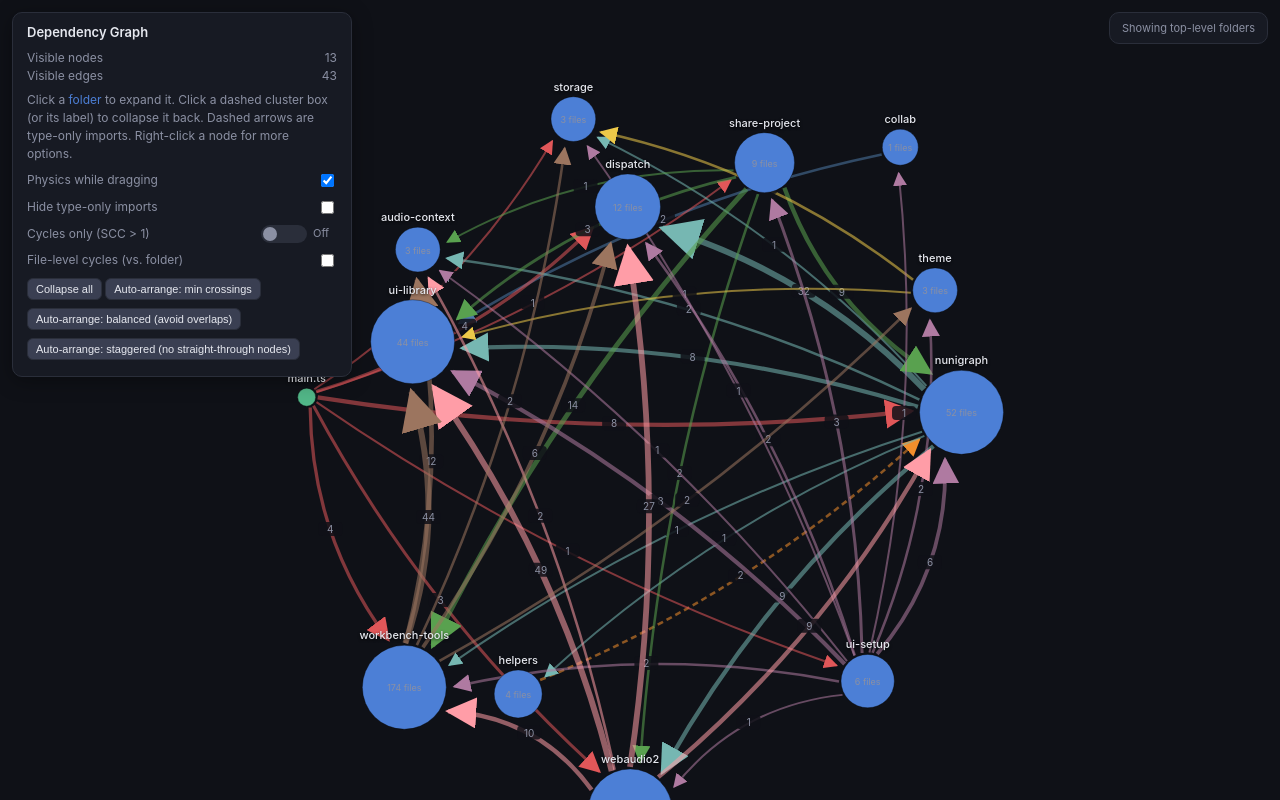
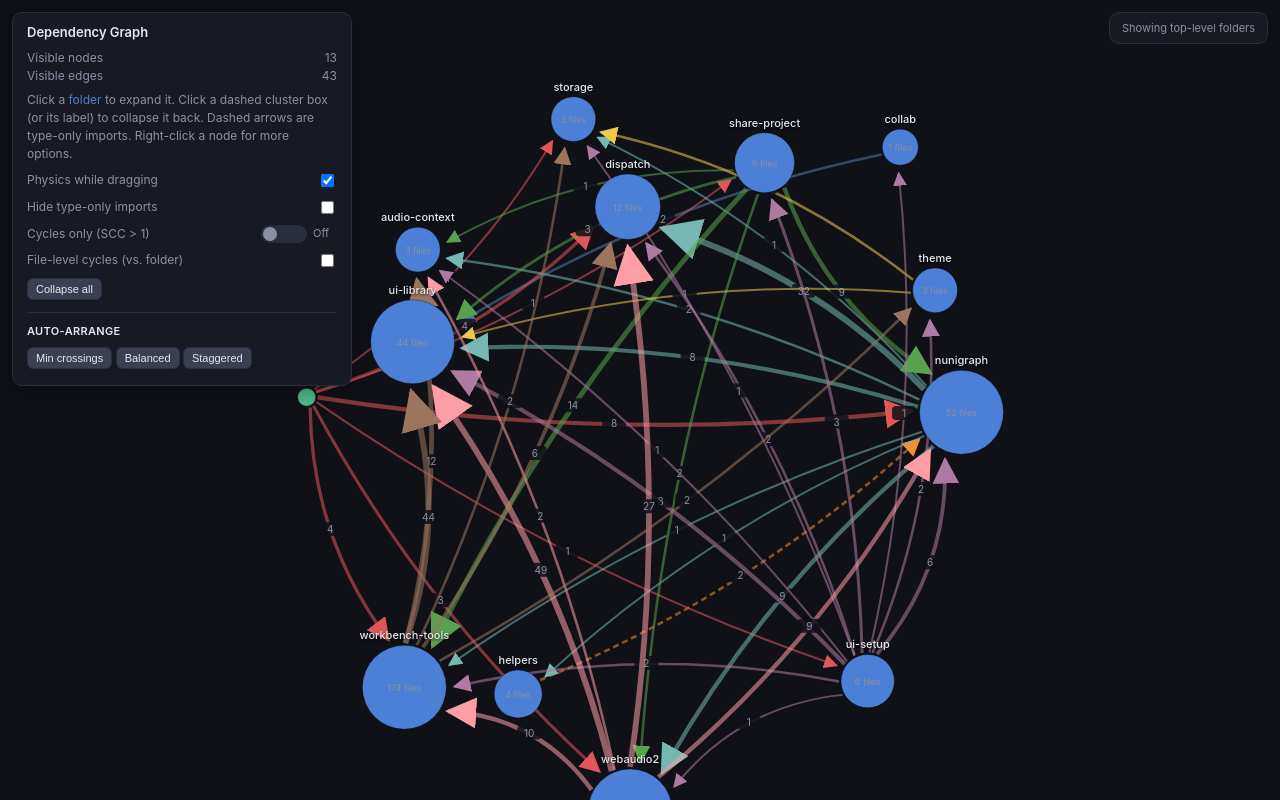
Before and after one commit to JomoPipi/depgraph-viewer, a website: page index.html in a window 1280 px wide. Drawn offline with nearby package versions, Linux system fonts and the light colour scheme.

Commit message:
Add auto arrange buttons section

```diff
--- a/index.html
+++ b/index.html
@@ -272,6 +272,22 @@
         cursor: default;
         pointer-events: none;
         opacity: 0.5;
+      }
+
+      .hud-section {
+        margin-top: 12px;
+        padding-top: 10px;
+        border-top: 1px solid var(--border);
+      }
+      .hud-section-title {
+        font-size: 11px;
+        font-weight: 600;
+        color: var(--text);
+        text-transform: uppercase;
+        letter-spacing: 0.03em;
+      }
+      .hud-section button {
+        text-align: left;
       }
     </style>
   </head>
@@ -335,17 +351,17 @@
         </label>
 
         <button id="reset-btn">Collapse all</button>
-        <button id="arrange-exact-btn">Auto-arrange: min crossings</button>
-        <button id="arrange-balanced-btn">
-          Auto-arrange: balanced (avoid overlaps)
-        </button>
-        <button id="arrange-staggered-btn">
-          Auto-arrange: staggered (no straight-through nodes)
-        </button>
-        <div
-          id="arrange-status"
-          style="margin-top: 6px; color: var(--muted); font-size: 11px"
-        ></div>
+
+        <div class="hud-section">
+          <div class="hud-section-title">Auto-arrange</div>
+          <button id="arrange-exact-btn">Min crossings</button>
+          <button id="arrange-balanced-btn">Balanced</button>
+          <button id="arrange-staggered-btn">Staggered</button>
+          <div
+            id="arrange-status"
+            style="margin-top: 6px; color: var(--muted); font-size: 11px"
+          ></div>
+        </div>
       </div>
       <div id="breadcrumb" style="display: none"></div>
       <div id="context-menu" class="context-menu" style="display: none">
@@ -973,10 +989,7 @@
             target: e.source,
           }));
           const heightFromSink = assignLayers(nodeIds, reversed);
-          const maxHeight = Math.max(
-            0,
-            ...Array.from(heightFromSink.values()),
-          );
+          const maxHeight = Math.max(0, ...Array.from(heightFromSink.values()));
           const layerOf = new Map();
           for (const id of nodeIds) {
             layerOf.set(id, maxHeight - heightFromSink.get(id));
@@ -1179,7 +1192,8 @@
           const allSlots = Array.from({ length: slotCount }, (_, i) => i);
           for (
             let i = 0;
-            i < RANDOM_CANDIDATE_COUNT && candidates.length < RANDOM_CANDIDATE_COUNT;
+            i < RANDOM_CANDIDATE_COUNT &&
+            candidates.length < RANDOM_CANDIDATE_COUNT;
             i++
           ) {
             const shuffled = allSlots.slice();
```
